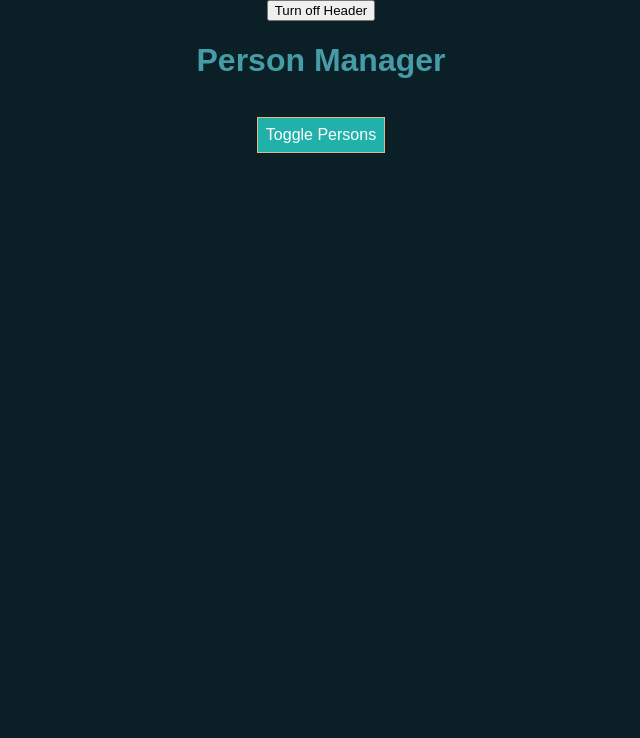
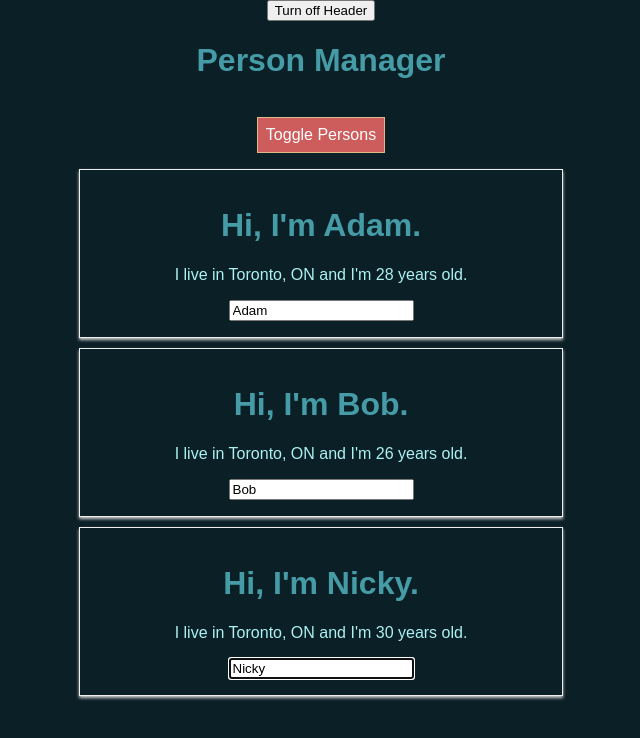
Before and after one commit to thisFunction/chilling-with-react, a React app: page / in a window 1280 px wide. Shown: the top 738 px of the page, without its empty margins (319-959 px from the left). Built offline with nearby package versions, Linux system fonts and the light colour scheme.

Commit message:
more HOCs

```diff
--- a/package.json
+++ b/package.json
@@ -31,6 +31,7 @@
     "postcss-flexbugs-fixes": "3.2.0",
     "postcss-loader": "2.0.8",
     "promise": "8.0.1",
+    "prop-types": "^15.7.2",
     "radium": "^0.26.0",
     "raf": "3.4.0",
     "react": "^16.13.1",
--- a/src/components/Header/Header.js
+++ b/src/components/Header/Header.js
@@ -1,18 +1,11 @@
-import React, { useEffect } from 'react';
+import React, { useEffect, useRef } from 'react';
 import classes from './Header.css'
 
 const header = (props) => {
+    const toggleButtonRef = useRef(null);
+
     useEffect(() => {
-      console.log('[Header.js useEffect]')
-
-      const timer = setTimeout(() => {
-        alert('saved data to cloud');
-      }, 1000);
-
-      return () => {
-      clearTimeout(timer);
-      console.log('[Header.js] clean up at work...')
-      }
+      toggleButtonRef.current.click();
     }, []);
 
     useEffect(() => {
@@ -43,11 +36,12 @@ const header = (props) => {
         <div className={classes.Header}>
             <h1 className={assignedClasses.join(' ')}>{props.title}</h1>
             <button
-            className={buttonClass.join(' ')}
-            alt={props.showPersons ? 0 : 1}
-            onClick={props.clicked}
+              ref={toggleButtonRef}
+              className={buttonClass.join(' ')}
+              alt={props.showPersons ? 0 : 1}
+              onClick={props.clicked}
             >
-            Toggle Persons
+              Toggle Persons
             </button>
         </div>
     )
--- a/src/components/Persons/Person/Person.js
+++ b/src/components/Persons/Person/Person.js
@@ -1,8 +1,19 @@
 import React, { Component } from 'react';
 import classes from './Person.css';
 import Aux from '../../../hoc/Auxillary';
+import withClass from '../../../hoc/withClass';
+import PropTypes from 'prop-types';
 
 class Person extends Component {
+    constructor(props) {
+        super(props);
+        this.inputElementRef = React.createRef();
+    }
+
+    componentDidMount() {
+        this.inputElementRef.current.focus();
+    }
+
     render() {
         console.log('[Person.js] rendering...')
         return (
@@ -10,10 +21,22 @@ class Person extends Component {
                 <h1>Hi, I'm {this.props.name}.</h1>
                 <p onClick={this.props.click}> I live in Toronto, ON and I'm {this.props.age} years old.</p>
                 <p>{this.props.children}</p>
-                <input onChange={this.props.changed} value={this.props.name} type="text" />
+                <input
+                    ref={this.inputElementRef}
+                    onChange={this.props.changed}
+                    value={this.props.name}
+                    type="text"
+                />
             </Aux>
         )
     }
 }
 
-export default Person;
+Person.propTypes = {
+    click: PropTypes.func,
+    changed: PropTypes.func,
+    name: PropTypes.string,
+    age: PropTypes.number
+};
+
+export default withClass(Person, classes.Person);
--- a/src/containers/App.js
+++ b/src/containers/App.js
@@ -2,6 +2,8 @@ import React, { Component } from 'react';
 import classes from './App.css';
 import Persons from '../components/Persons/Persons';
 import Header from '../components/Header/Header';
+import withClass from '../hoc/withClass';
+import Aux from '../hoc/Auxillary';
 
 class App extends Component {
   constructor(props) {
@@ -17,6 +19,7 @@ class App extends Component {
     ],
     showPersons: false,
     showHeader: true,
+    changeCounter: 0,
   };
 
   static getDerivedStateFromProps(props, state) {
@@ -62,7 +65,12 @@ class App extends Component {
 
     persons[personIndex] = person;
 
-    this.setState({ persons });
+    this.setState((prevState, props) => {
+      return {
+        persons,
+        changeCounter: prevState.changeCounter + 1
+      }
+    });
   }
 
   togglePersonsHandler = () => {
@@ -86,7 +94,7 @@ class App extends Component {
     }
 
     return (
-        <div className={classes.App}>
+        <Aux>
           <button onClick={() => {this.setState({showHeader: false})}}>Turn off Header</button>
           { this.state.showHeader ?
             <Header
@@ -96,9 +104,9 @@ class App extends Component {
               clicked={this.togglePersonsHandler}
             /> : null }
           {persons}
-        </div>
+        </Aux>
     );
   };
 }
 
-export default App;
+export default withClass(App, classes.App);
--- /dev/null
+++ b/src/hoc/withClass.js
@@ -0,0 +1,11 @@
+import React from 'react';
+
+const withClass = (WrapperComponent, className) => {
+  return props => (
+    <div className={className}>
+        <WrapperComponent {...props} />
+    </div>
+  )
+};
+
+export default withClass;
```
Also changed, not shown: 1 other file (tests, documents, lock files or other folders).
